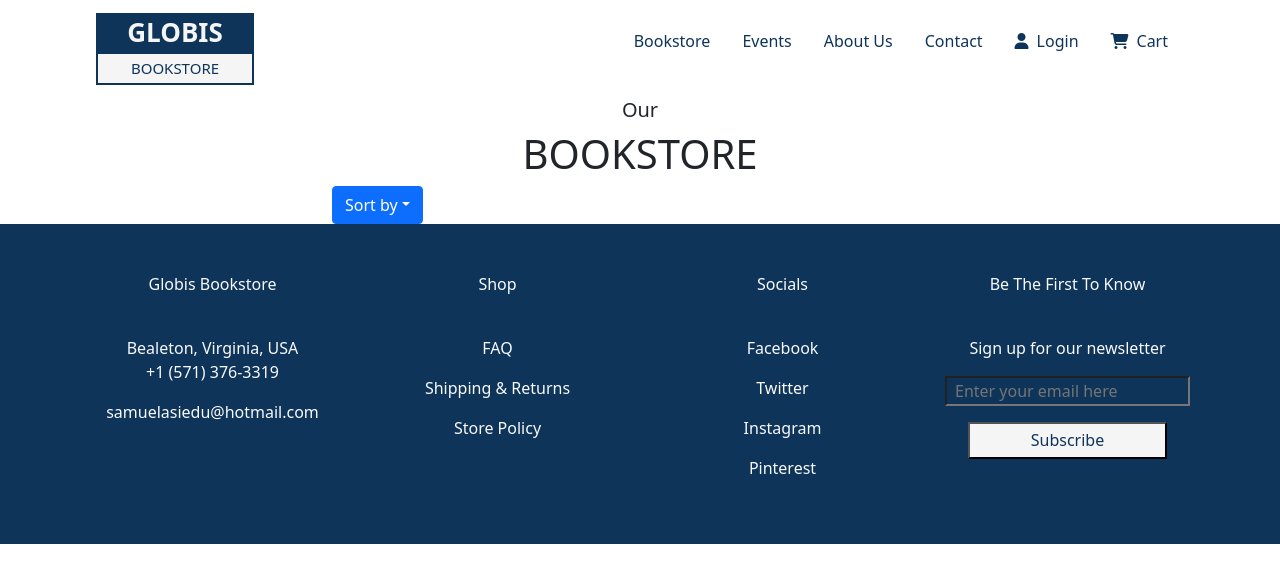
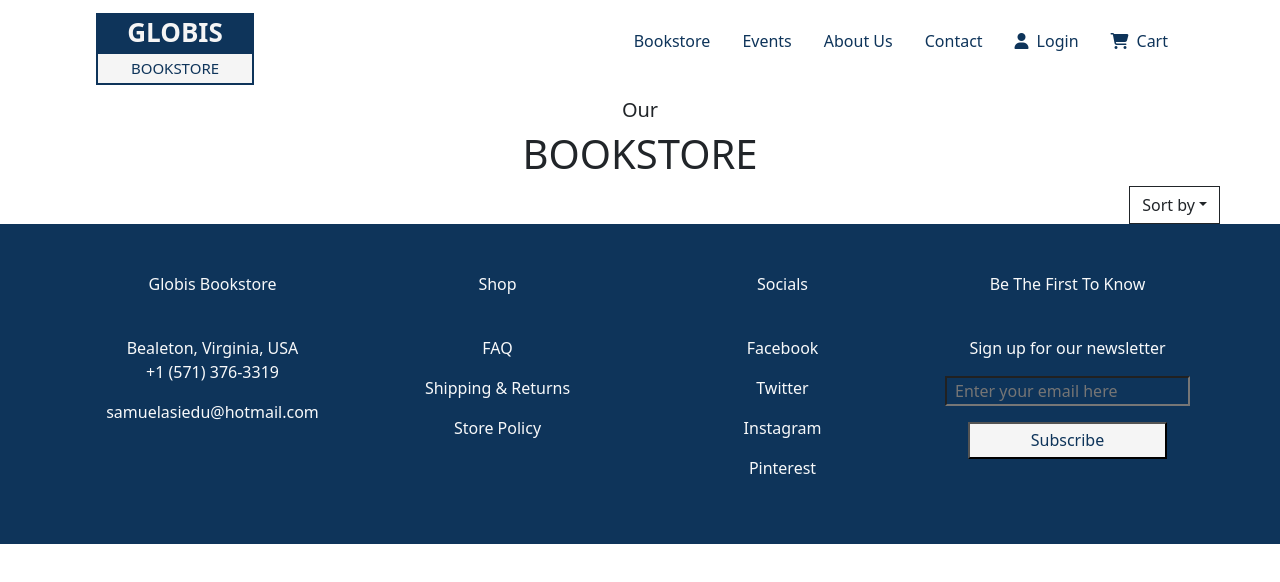
Before and after one commit to progressitech/globis-bookstore, a React (Create React App) app in the folder frontend/: page /bookstore in a window 1280 px wide. Shown: the top 582 px of the page. Built offline with nearby package versions, Linux system fonts and the light colour scheme.

Commit message:
fixing dropdown-button in Bookstore

```diff
--- a/frontend/src/ui/Bookstore.js
+++ b/frontend/src/ui/Bookstore.js
@@ -12,12 +12,13 @@ export function Bookstore() {
         </Row>
       </Container>
       <Container fluid>
-        <Row>
+        <Row className="d-flex px-5">
           <Col md={3}></Col>
-          <Col md={9} className="mr-auto">
+          <Col md={9} className="d-flex justify-content-end">
             <DropdownButton
             id="dropdown-basic-button"
             title="Sort by"
+            variant="outline-dark border-dark rounded-0 pr-5"
             className="">
               <Dropdown.ItemText>Sort by</Dropdown.ItemText>
               <Dropdown.Item href="#/action-1">Newest</Dropdown.Item>
```
